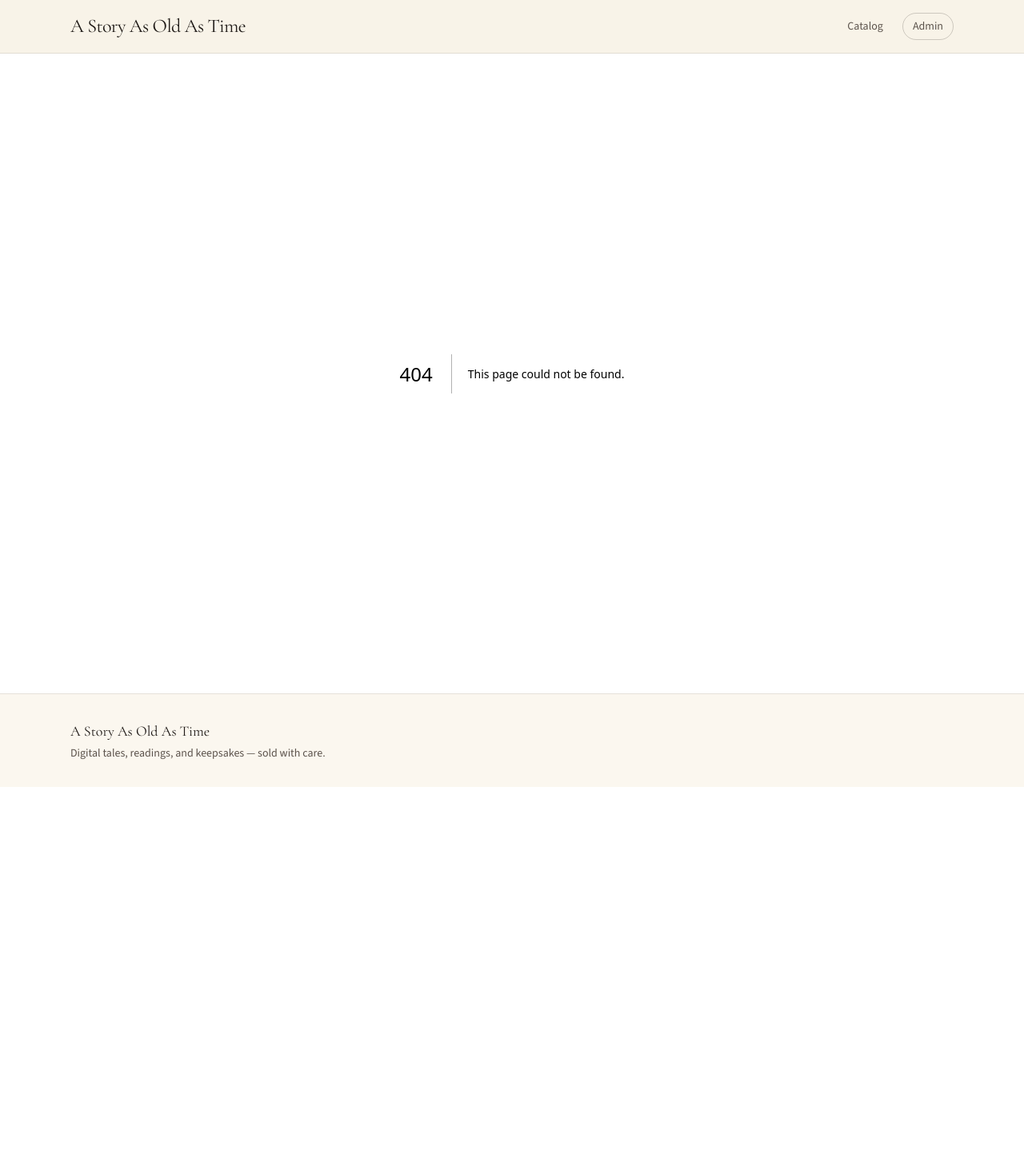
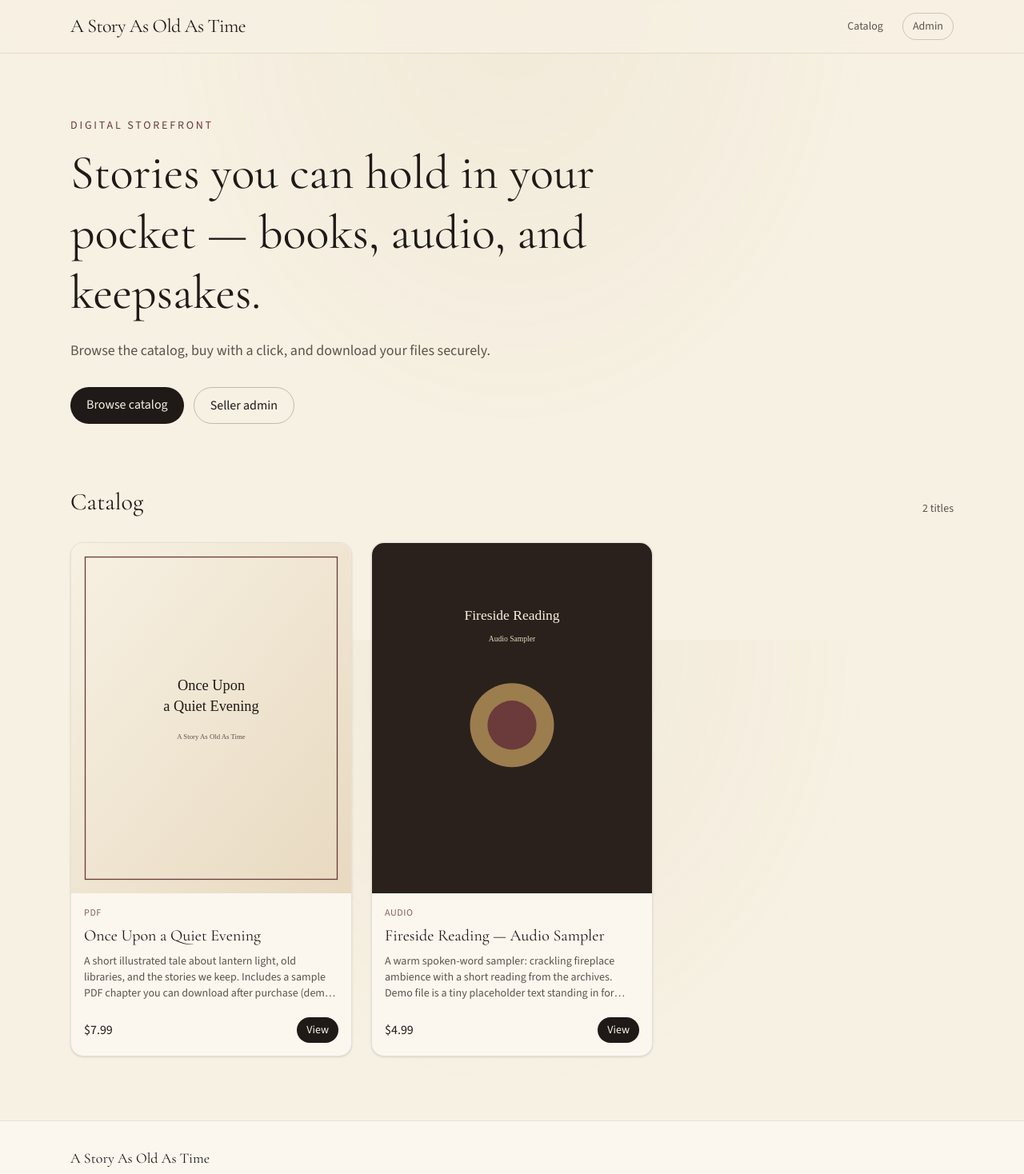
Before and after one commit to cameronthreadgill3/astoryasoldastime, a Next.js app: page / in a window 1280 px wide. Before the commit this address had no page. Shown: the top 1468 px of the page at 80% size. Before the commit the page ends 984 px from the top, so only its background shows below. Built offline with nearby package versions, Linux system fonts and the light colour scheme; no server answers.

Commit message:
Add home, product, success client

```diff
--- /dev/null
+++ b/src/app/not-found.tsx
@@ -0,0 +1,13 @@
+import Link from "next/link";
+
+export default function NotFound() {
+  return (
+    <div className="mx-auto max-w-xl px-4 py-20 text-center sm:px-6">
+      <h1 className="font-serif text-4xl text-ink">Page not found</h1>
+      <p className="mt-3 text-ink-muted">This chapter doesn&apos;t exist in our library.</p>
+      <Link href="/" className="mt-6 inline-block text-wine underline">
+        Return home
+      </Link>
+    </div>
+  );
+}
--- /dev/null
+++ b/src/app/page.tsx
@@ -0,0 +1,71 @@
+import Link from "next/link";
+import { ProductCard } from "@/components/ProductCard";
+import { listProducts } from "@/lib/store";
+import { hasStripe } from "@/lib/config";
+
+export const dynamic = "force-dynamic";
+
+export default async function HomePage() {
+  const products = await listProducts();
+  const demoMode = !hasStripe();
+
+  return (
+    <div>
+      <section className="mx-auto max-w-6xl px-4 py-14 sm:px-6 sm:py-20">
+        <p className="text-sm uppercase tracking-[0.2em] text-wine">Digital storefront</p>
+        <h1 className="mt-3 max-w-3xl font-serif text-4xl leading-tight text-ink sm:text-5xl md:text-6xl">
+          Stories you can hold in your pocket — books, audio, and keepsakes.
+        </h1>
+        <p className="mt-5 max-w-2xl text-lg text-ink-muted">
+          Browse the catalog, buy with a click, and download your files securely.
+          {demoMode ? (
+            <>
+              {" "}
+              <span className="rounded-full bg-gold/20 px-2 py-0.5 text-sm text-ink">
+                Demo checkout is on — no Stripe keys required.
+              </span>
+            </>
+          ) : null}
+        </p>
+        <div className="mt-8 flex flex-wrap gap-3">
+          <a
+            href="#catalog"
+            className="rounded-full bg-ink px-5 py-2.5 text-parchment hover:bg-wine transition-colors"
+          >
+            Browse catalog
+          </a>
+          <Link
+            href="/admin"
+            className="rounded-full border border-ink/25 px-5 py-2.5 text-ink hover:border-ink/50 transition-colors"
+          >
+            Seller admin
+          </Link>
+        </div>
+      </section>
+
+      <section id="catalog" className="mx-auto max-w-6xl px-4 pb-20 sm:px-6">
+        <div className="mb-8 flex items-end justify-between gap-4">
+          <h2 className="font-serif text-3xl text-ink">Catalog</h2>
+          <p className="text-sm text-ink-muted">{products.length} title{products.length === 1 ? "" : "s"}</p>
+        </div>
+        {products.length === 0 ? (
+          <div className="rounded-2xl border border-dashed border-ink/20 bg-cream p-10 text-center">
+            <p className="font-serif text-2xl text-ink">The shelf is empty</p>
+            <p className="mt-2 text-ink-muted">
+              Sign in to admin to upload your first digital product.
+            </p>
+            <Link href="/admin" className="mt-4 inline-block text-wine underline">
+              Go to admin
+            </Link>
+          </div>
+        ) : (
+          <div className="grid gap-6 sm:grid-cols-2 lg:grid-cols-3">
+            {products.map((product) => (
+              <ProductCard key={product.id} product={product} />
+            ))}
+          </div>
+        )}
+      </section>
+    </div>
+  );
+}
--- /dev/null
+++ b/src/app/products/[id]/page.tsx
@@ -0,0 +1,55 @@
+import Link from "next/link";
+import { notFound } from "next/navigation";
+import { BuyButton } from "@/components/BuyButton";
+import { formatPrice } from "@/lib/format";
+import { getProduct } from "@/lib/store";
+
+export const dynamic = "force-dynamic";
+
+export default async function ProductPage({
+  params,
+}: {
+  params: Promise<{ id: string }>;
+}) {
+  const { id } = await params;
+  const product = await getProduct(id);
+  if (!product || !product.active) notFound();
+
+  return (
+    <div className="mx-auto grid max-w-6xl gap-10 px-4 py-12 sm:px-6 lg:grid-cols-2">
+      <div className="overflow-hidden rounded-3xl border border-ink/10 bg-cream shadow-sm">
+        {product.coverUrl ? (
+          // eslint-disable-next-line @next/next/no-img-element
+          <img
+            src={product.coverUrl}
+            alt=""
+            className="aspect-[4/5] w-full object-cover"
+          />
+        ) : (
+          <div className="flex aspect-[4/5] items-center justify-center font-serif text-ink-muted">
+            No cover
+          </div>
+        )}
+      </div>
+      <div className="flex flex-col justify-center">
+        <p className="text-xs uppercase tracking-[0.2em] text-wine">{product.type}</p>
+        <h1 className="mt-3 font-serif text-4xl leading-tight text-ink sm:text-5xl">
+          {product.title}
+        </h1>
+        <p className="mt-4 text-2xl text-ink">{formatPrice(product.priceCents)}</p>
+        <p className="mt-6 whitespace-pre-wrap text-ink-muted leading-relaxed">
+          {product.description}
+        </p>
+        <div className="mt-8 flex flex-wrap items-center gap-4">
+          <BuyButton productId={product.id} />
+          <Link href="/#catalog" className="text-sm text-ink-muted underline hover:text-ink">
+            Back to catalog
+          </Link>
+        </div>
+        <p className="mt-6 text-sm text-ink-muted">
+          After payment you&apos;ll receive a time-limited download link. Paid files are not exposed as public URLs.
+        </p>
+      </div>
+    </div>
+  );
+}
--- /dev/null
+++ b/src/app/success/StripeSuccessClient.tsx
@@ -0,0 +1,42 @@
+"use client";
+
+import { useEffect, useState } from "react";
+import { useRouter } from "next/navigation";
+
+export function StripeSuccessClient({ sessionId }: { sessionId: string }) {
+  const router = useRouter();
+  const [error, setError] = useState<string | null>(null);
+
+  useEffect(() => {
+    let cancelled = false;
+    (async () => {
+      try {
+        const res = await fetch("/api/checkout/confirm", {
+          method: "POST",
+          headers: { "Content-Type": "application/json" },
+          body: JSON.stringify({ sessionId }),
+        });
+        const data = await res.json();
+        if (!res.ok) {
+          if (!cancelled) setError(data.error || "Could not confirm purchase");
+          return;
+        }
+        if (!cancelled) {
+          router.replace(
+            `/success?token=${encodeURIComponent(data.token)}&purchaseId=${encodeURIComponent(data.purchaseId)}`
+          );
+        }
+      } catch {
+        if (!cancelled) setError("Network error confirming purchase");
+      }
+    })();
+    return () => {
+      cancelled = true;
+    };
+  }, [sessionId, router]);
+
+  if (error) {
+    return <p className="text-wine" role="alert">{error}</p>;
+  }
+  return <p className="text-ink-muted">Preparing your download link…</p>;
+}
```
